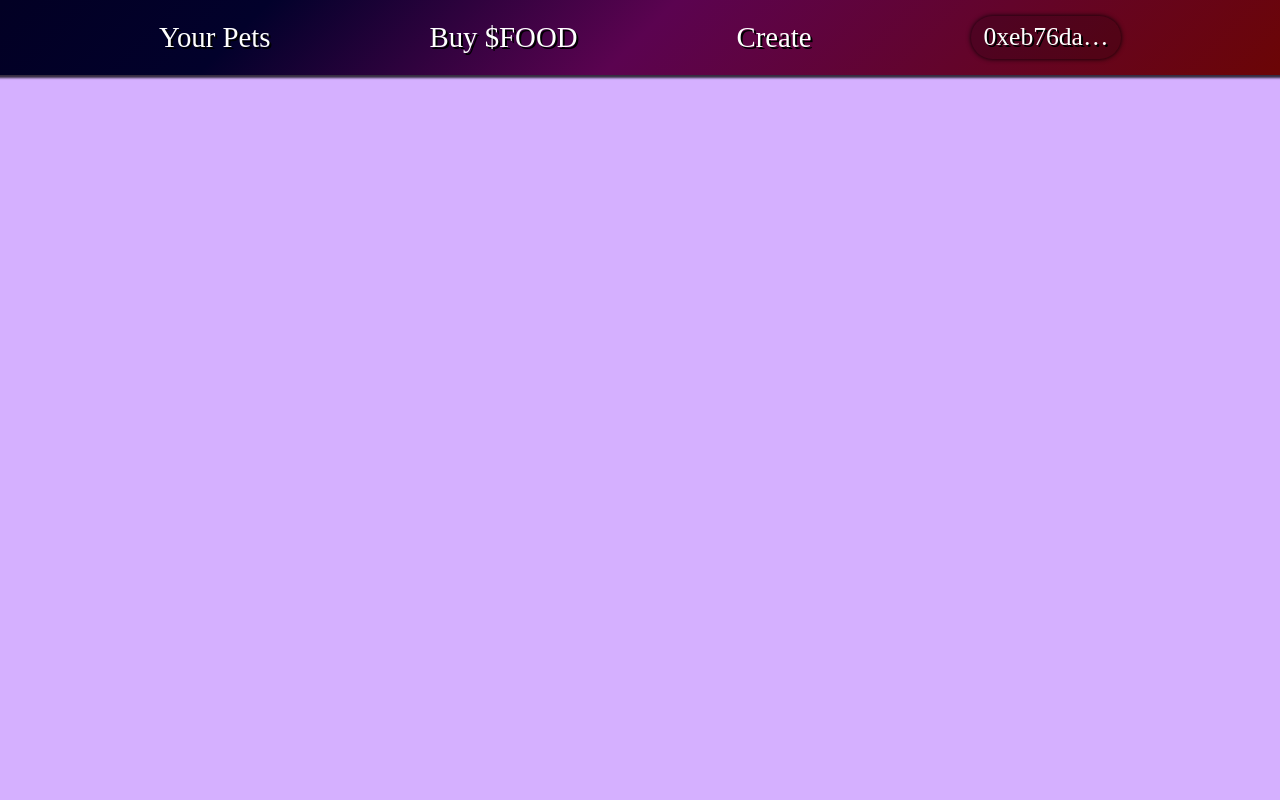
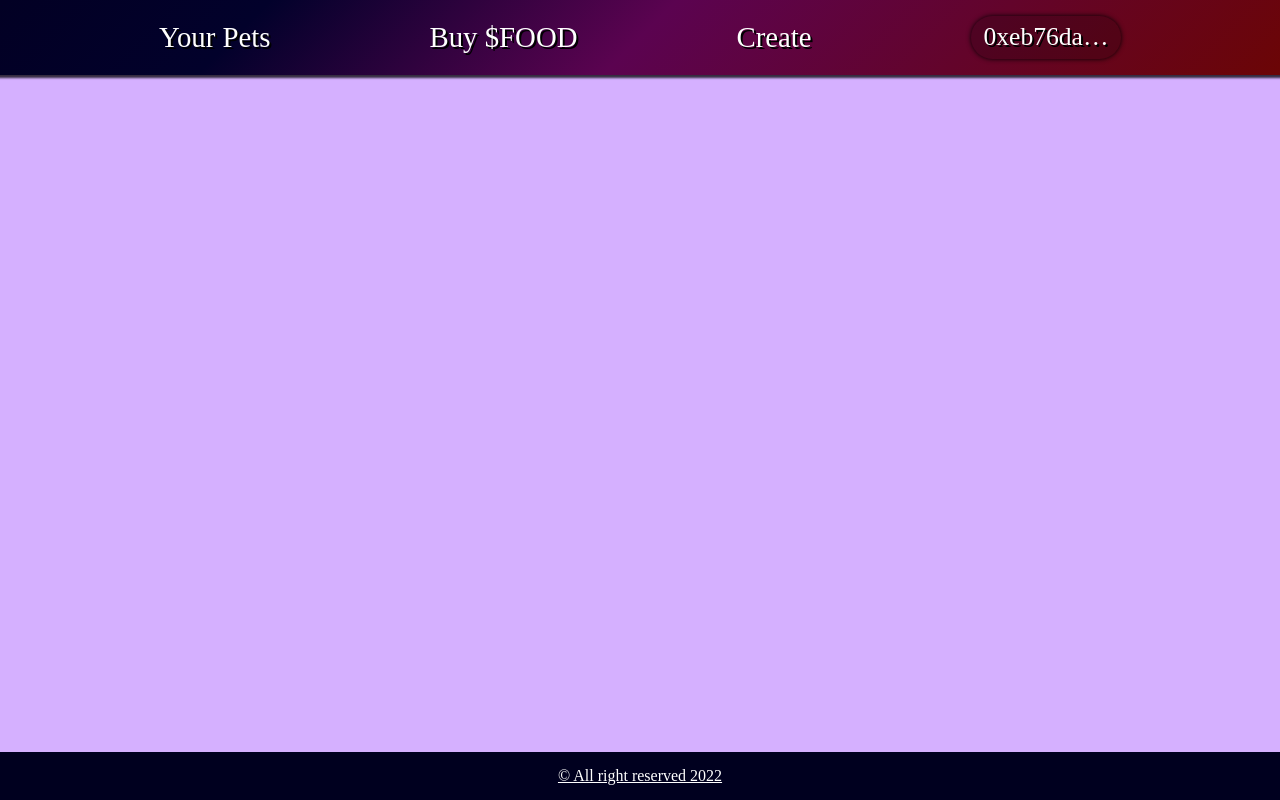
Before and after one commit to gurujustin/Tamagochi-Web3, a Vue app in the folder app/: page / in a window 1280 px wide. Built offline with nearby package versions, Linux system fonts and the light colour scheme.

Commit message:
design: footer with link

```diff
--- a/app/src/App.vue
+++ b/app/src/App.vue
@@ -1,8 +1,7 @@
 <template>
-  <div>
-    <div id="backgroundImg"></div>
-    <the-header />
-  </div>
+  <div id="backgroundImg"></div>
+  <the-header />
+  <the-footer />
 </template>
 
 <style scoped>
--- /dev/null
+++ b/app/src/components/TheFooter.vue
@@ -0,0 +1,39 @@
+<template>
+  <footer class="footer">
+    <span class="footer-link" @click="openSourceCode">© All right reserved 2022</span>
+  </footer>
+</template>
+
+<script>
+export default {
+  methods: {
+    openSourceCode() {
+      window.open(
+        "https://github.com/GeorgiGeorgiev7/Tamagochi-Web3",
+        "_blank"
+      );
+    },
+  },
+};
+</script>
+
+
+<style scoped>
+.footer {
+  position: absolute;
+  bottom: 0;
+  left: 0;
+  width: 100vw;
+  height: 3rem;
+  display: flex;
+  align-items: center;
+  justify-content: center;
+  background-color: rgb(0, 0, 31);
+  color: white;
+  text-decoration: underline;
+}
+
+.footer-link {
+  cursor: pointer;
+}
+</style>
--- a/app/src/main.js
+++ b/app/src/main.js
@@ -4,6 +4,7 @@ import router from './router';
 import store from './store';
 
 import TheHeader from './components/TheHeader.vue';
+import TheFooter from './components/TheFooter.vue';
 
 const app = createApp(App);
 
@@ -11,5 +12,6 @@ app.use(store);
 app.use(router);
 
 app.component('the-header', TheHeader);
+app.component('the-footer', TheFooter);
 
 app.mount('#app');
```
